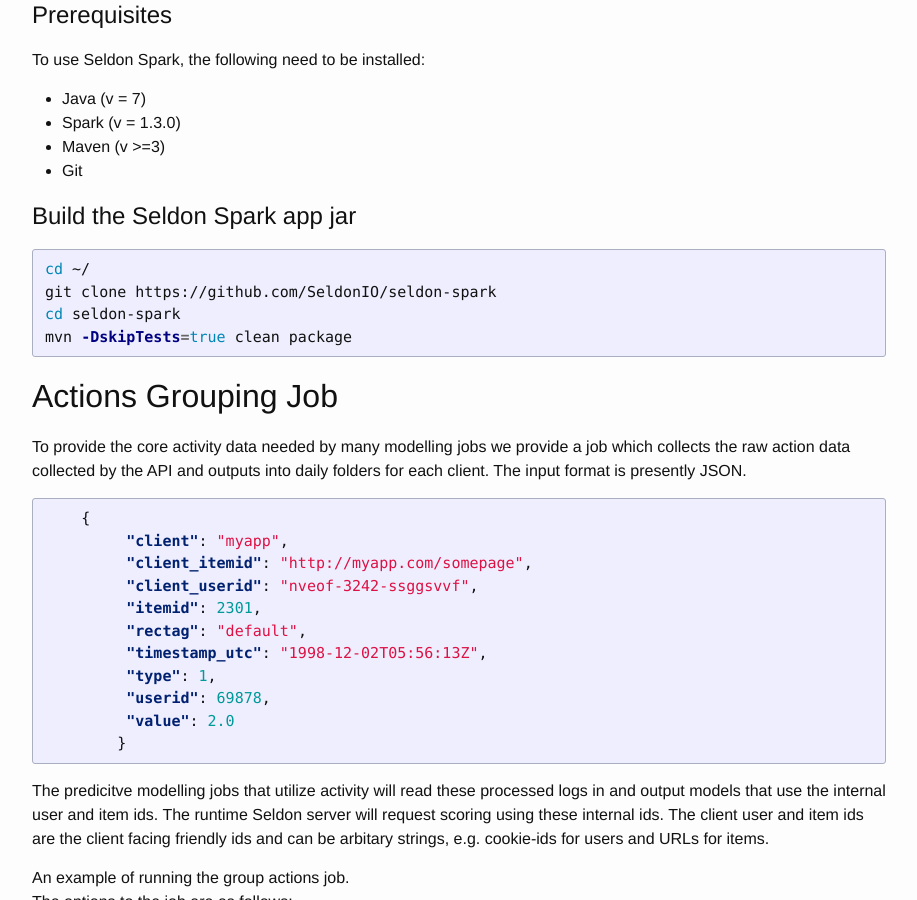
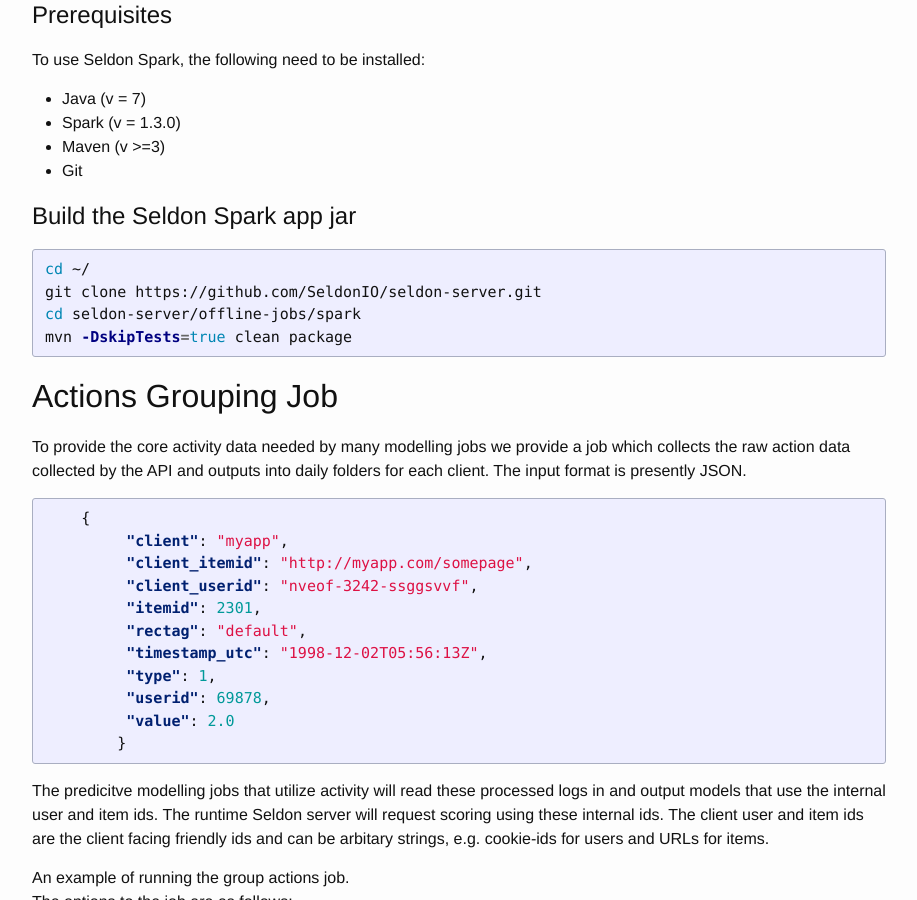
Before and after one commit to SeldonIO/seldonio.github.com, a Jekyll site: the page built from spark-models.md, in a window 1280 px wide and 900 px high, scrolled down 418 px. Shown: the whole window, without its empty margins (181-1098 px from the left). Built offline with Jekyll 4.4.1, drawn with Linux system fonts in a browser that asks for light colours.

Commit message:
spark app jar build updated for the one project

```diff
--- a/spark-models.md
+++ b/spark-models.md
@@ -28,8 +28,8 @@ To use Seldon Spark, the following need to be installed:
 
 {% highlight bash %}
 cd ~/
-git clone https://github.com/SeldonIO/seldon-spark
-cd seldon-spark
+git clone https://github.com/SeldonIO/seldon-server.git
+cd seldon-server/offline-jobs/spark
 mvn -DskipTests=true clean package
 {% endhighlight %}
 
```
